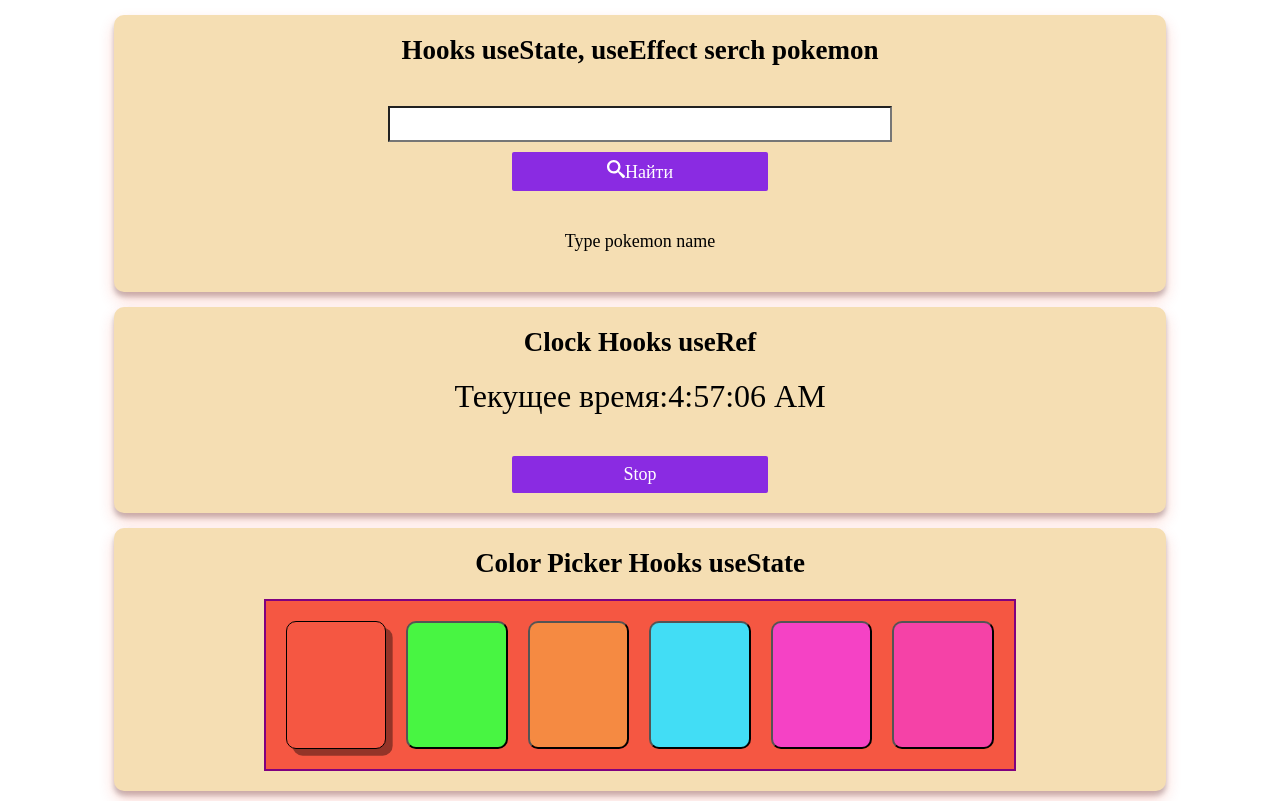
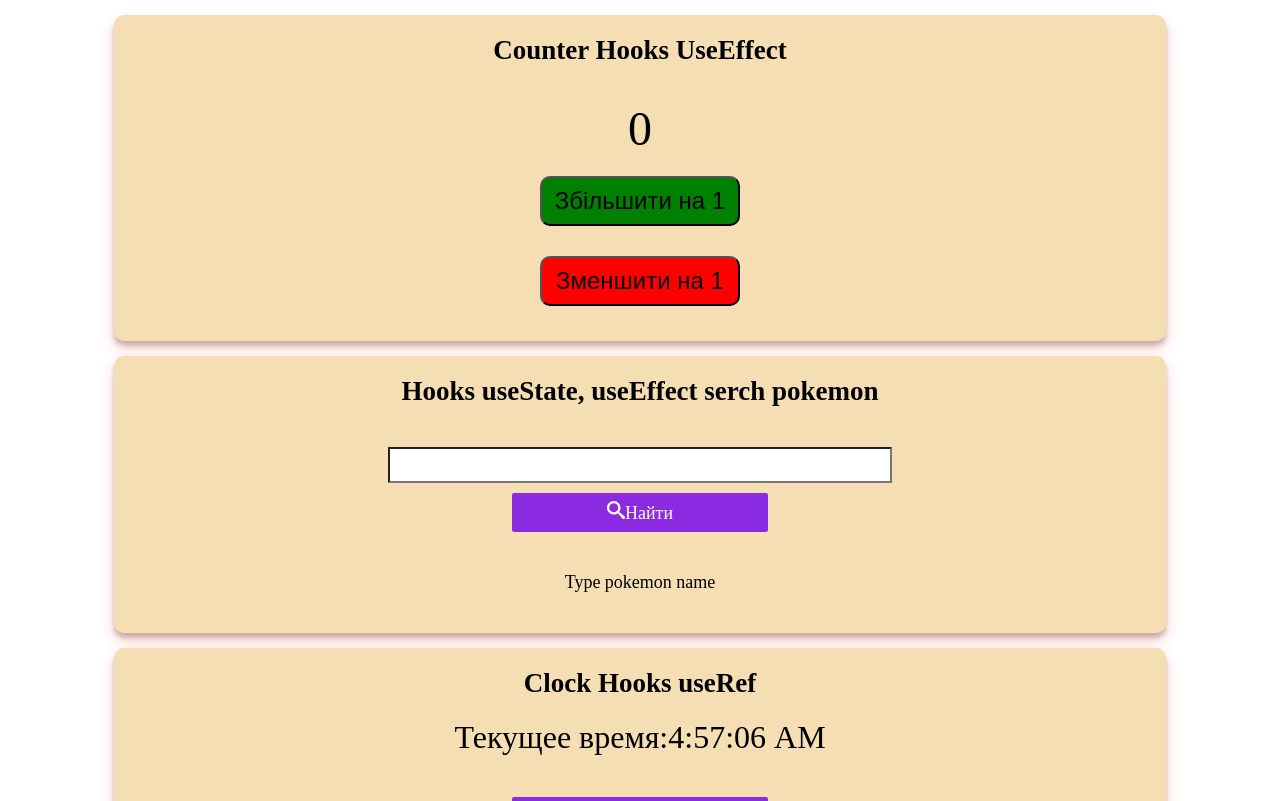
Before and after one commit to Iryna-Artymuk/react_hooks, a React (Create React App) app: page / in a window 1280 px wide. Shown: the top 801 px of the page. Built offline with nearby package versions, Linux system fonts and the light colour scheme.

Commit message:
add counter2

```diff
--- a/src/components/App/App.js
+++ b/src/components/App/App.js
@@ -8,6 +8,7 @@ import SignupForm from '../SignupForm/SignupForm';
 import Counter from '../Counter/Counter';
 import Clock from '../Clock/Clock';
 import Section from '../Section/Section';
+import Counter2 from '../Counter2/Counter';
 
 import PokemonView from '../Fetch Pokemon/PokemonView';
 
@@ -15,6 +16,9 @@ class App extends Component {
   render() {
     return (
       <>
+        <Section title="Сounter   Hooks UseEffect">
+          <Counter2 />
+        </Section>
         <Section title="  Hooks  useState, useEffect serch pokemon ">
           <PokemonView />
         </Section>
--- /dev/null
+++ b/src/components/Counter2/Controls.jsx
@@ -0,0 +1,45 @@
+const Controls = ({ OnIncrement, OnDecrement }) => {
+  return (
+    <div
+      style={{
+        width: "100%",
+        display: "flex",
+        flexDirection: "column",
+        gap: "30px",
+        justifyContent: "center",
+        alignItems: "center",
+      }}
+    >
+      <button
+        onClick={OnIncrement}
+        style={{
+          width: "200px",
+          height: "50px",
+          display: "flex",
+          justifyContent: "center",
+          alignItems: "center",
+          background: "green",
+          borderRadius: "10px",
+          fontSize: "24px",
+        }}
+      >
+        Збільшити на 1
+      </button>
+      <button
+        style={{
+          width: "200px",
+          height: "50px",
+
+          background: "red",
+          borderRadius: "10px",
+          fontSize: "24px",
+        }}
+        onClick={OnDecrement}
+      >
+        {" "}
+        Зменшити на 1
+      </button>
+    </div>
+  );
+};
+export default Controls;
--- /dev/null
+++ b/src/components/Counter2/Counter.jsx
@@ -0,0 +1,62 @@
+import React from 'react';
+import PropTypes from 'prop-types';
+import Controls from './Controls';
+class Counter extends React.Component {
+  static defaultProps = {
+    startValue: 0,
+  };
+  static propTypes = {
+    startValue: PropTypes.number.isRequired,
+  };
+
+  state = {
+    value: this.props.startValue,
+  };
+  hendelIncrement = event => {
+    console.log('клік на кнопку збільшити');
+    // setTimeout(() => {
+    //   console.log(event.target);
+    // }, 3000);
+    // this.setState({
+    //   value: this.state.value + 1,
+    // });
+
+    this.setState(prevState => {
+      return {
+        value: prevState.value + 1,
+      };
+    });
+  };
+  hendelDecrement = () => {
+    console.log('клік на кнопку зменшити');
+    //     this.setState({
+    //       value: 1,
+    //     });
+    //   };
+    this.setState(prevState => ({ value: prevState.value - 1 }));
+  };
+  render() {
+    return (
+      <div
+        style={{
+          display: 'flex',
+          flexDirection: 'column',
+          justifyContent: 'center',
+          alignItems: 'center',
+          gap: '20px',
+          padding: '15px',
+
+          fontSize: '48px',
+        }}
+      >
+        <span> {this.state.value}</span>
+        <Controls
+          OnDecrement={this.hendelDecrement}
+          OnIncrement={this.hendelIncrement}
+        />
+      </div>
+    );
+  }
+}
+
+export default Counter;
--- a/src/components/Fetch Pokemon/PokemonPendingView.jsx
+++ b/src/components/Fetch Pokemon/PokemonPendingView.jsx
@@ -1,5 +1,3 @@
-import PokemonDataView from './PokemonDataView';
-import pendingImage from './pending.png';
 import { StyledSpinner } from './StyledPendind';
 const styles = {
   spinner: {
```
